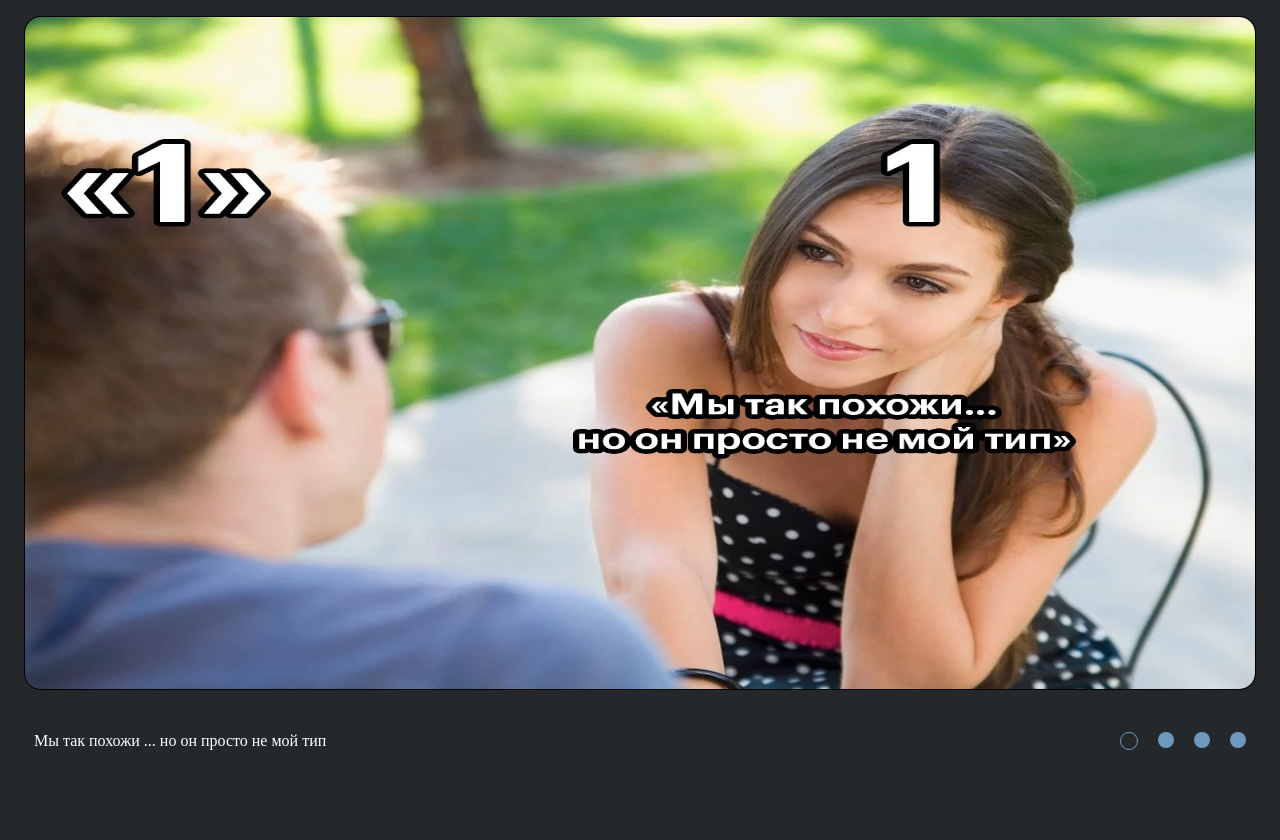
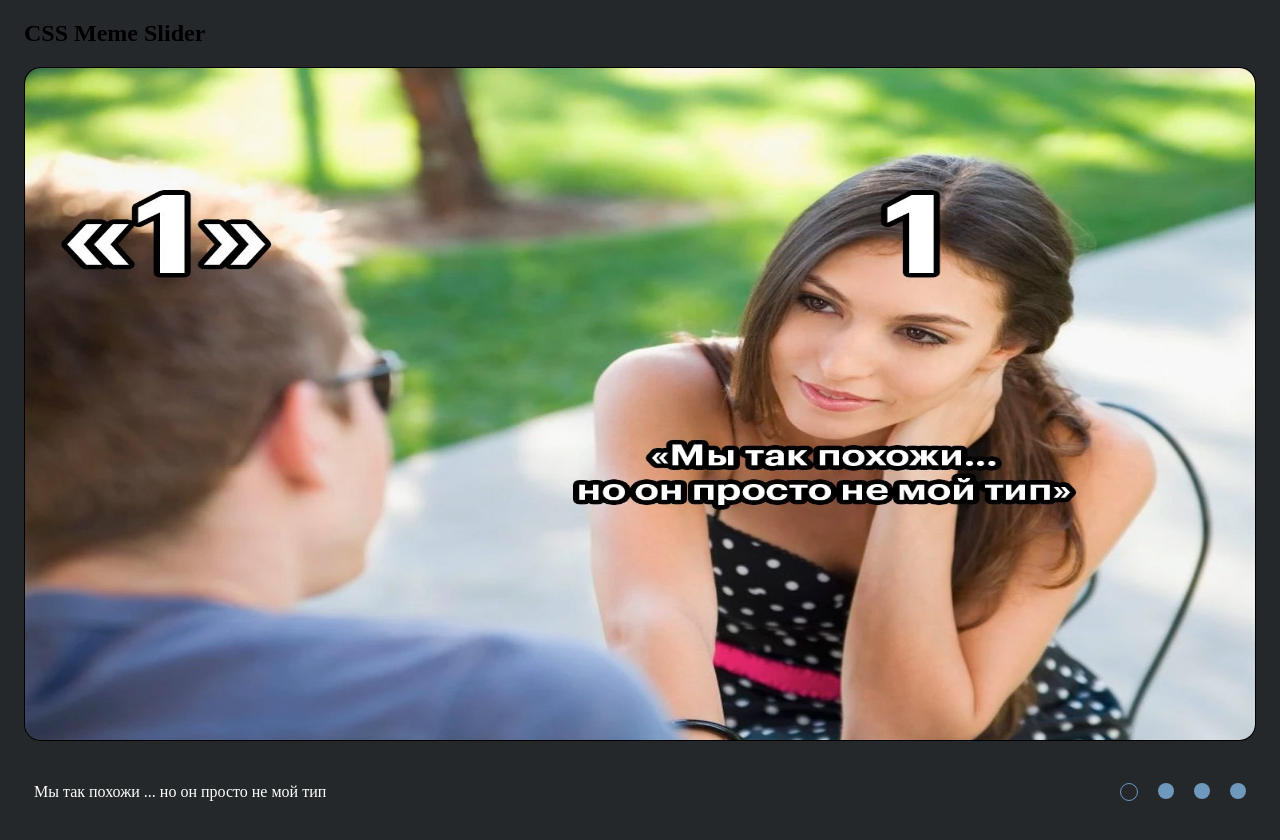
Before and after one commit to marynaihorevna/cssMemeSlider, a plain HTML site: page index.html in a window 1280 px wide. Before the commit the page ends 800 px from the top, so only its background shows below. Drawn offline with Linux system fonts and the light colour scheme.

Commit message:
fix: check work, optimization of code (Fri, Sep 15 2023 12:00:10 PM)

```diff
--- a/css/main.css
+++ b/css/main.css
@@ -1,7 +1,6 @@
 * {
    background: #25282a;
 }
-
 .container {
    max-width: 90em;
    margin: 0 auto;
@@ -25,7 +24,6 @@
    margin: auto;
    margin-top: 1em;
 }
-
 .slider__item {
    height: 84vh;
    margin-top: 7.5pt;
--- a/index.html
+++ b/index.html
@@ -3,12 +3,13 @@
 <head>
    <meta charset="UTF-8">
    <meta name="viewport" content="width=device-width, initial-scale=1.0">
-   <title>CSS </title>
+   <title>CSS Meme Slider </title>
    <link rel="stylesheet" href="css/main.css">
 </head>
 <body>
    <section class="main">
       <div class="container">
+         <h1>CSS Meme Slider</h1>
       </div>
    </section>
    <script src="js/index.js"></script>
```
Also changed, not shown: js/index.js (+2 -5 lines).
